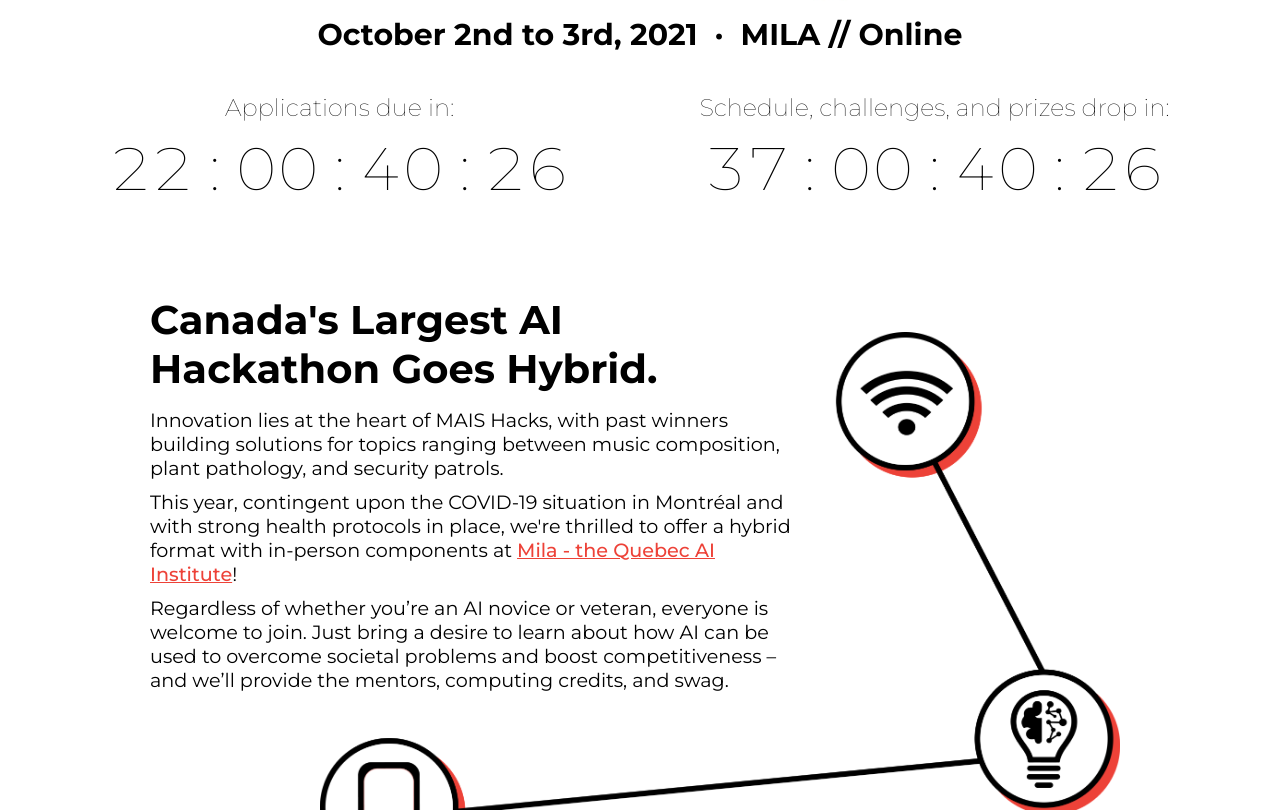
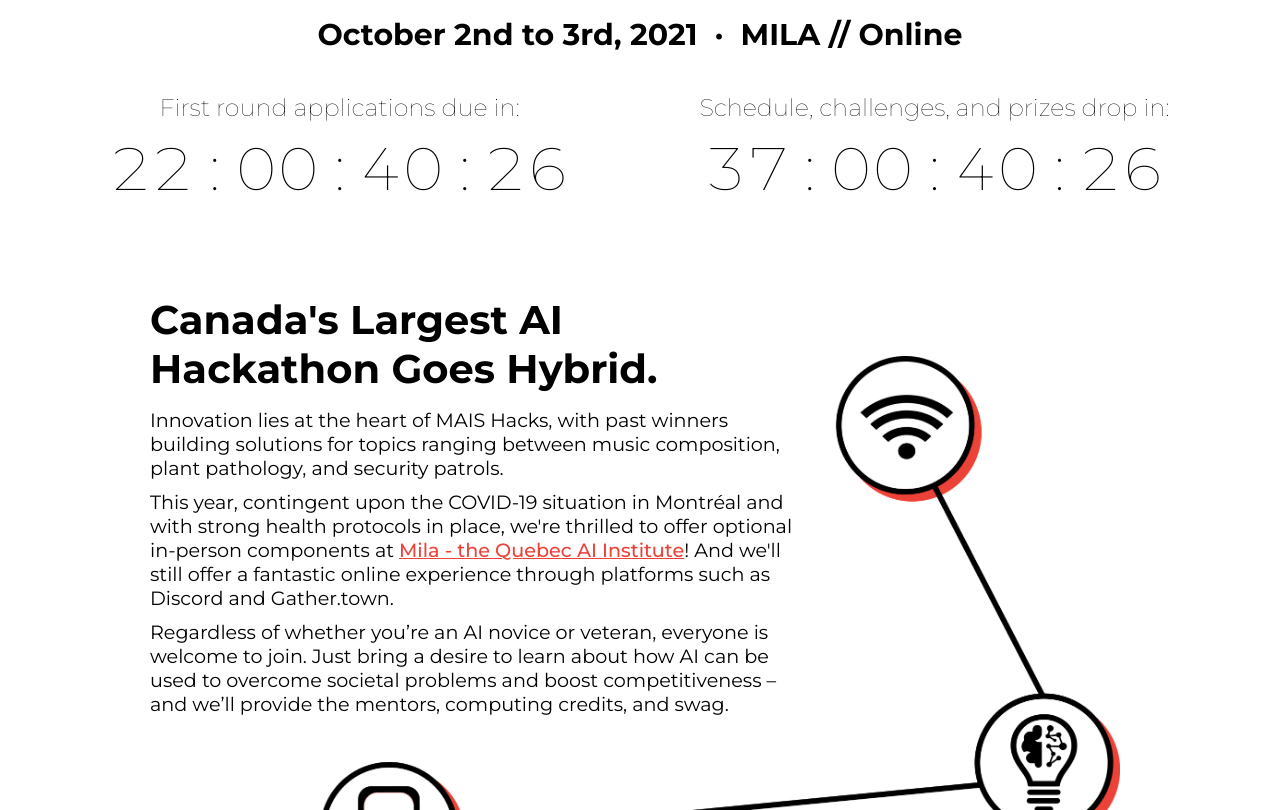
Before and after one commit to McGillAISociety/MAIShacks, a Next.js app: page / in a window 1280 px wide. Shown: the part 494-1304 px from the top of the page. Built offline with nearby package versions, Linux system fonts and the light colour scheme.

Commit message:
change some wordings

```diff
--- a/components/home/Info.js
+++ b/components/home/Info.js
@@ -9,7 +9,7 @@
                         <h1>Canada&apos;s Largest AI Hackathon Goes Hybrid.</h1>
                         <p>Innovation lies at the heart of MAIS Hacks, with past winners building solutions for topics ranging between music composition, plant pathology, and security patrols.
                         </p>
-                        <p>This year, contingent upon the COVID-19 situation in Montréal and with strong health protocols in place, we&apos;re thrilled to offer a hybrid format with in-person components at <a href="https://mila.quebec/en/" target="_blank" rel="noreferrer">Mila - the Quebec AI Institute</a>!</p>
+                        <p>This year, contingent upon the COVID-19 situation in Montréal and with strong health protocols in place, we&apos;re thrilled to offer optional in-person components at <a href="https://mila.quebec/en/" target="_blank" rel="noreferrer">Mila - the Quebec AI Institute</a>! And we&apos;ll still offer a fantastic online experience through platforms such as Discord and Gather.town.</p>
                         <p>
                         Regardless of whether you’re an AI novice or veteran, everyone is welcome to join. Just bring a desire to learn about how AI can be used to overcome societal problems and boost competitiveness – and we’ll provide the mentors, computing credits, and swag.
                         </p>
--- a/components/home/Landing.js
+++ b/components/home/Landing.js
@@ -45,7 +45,7 @@
                 <h2>October 2nd to 3rd, 2021 &nbsp;&middot;&nbsp; MILA // Online</h2>
                 <div className={`flex-container ${styles['bottom-content__countdowns']}`}>
                     <div>
-                        <p>Applications due in:</p>
+                        <p>First round applications due in:</p>
                         <Countdown
                             date={Date.parse("2021-09-13T00:00:00+0000")}
                             renderer={({ days, hours, minutes, seconds }) => (
```
